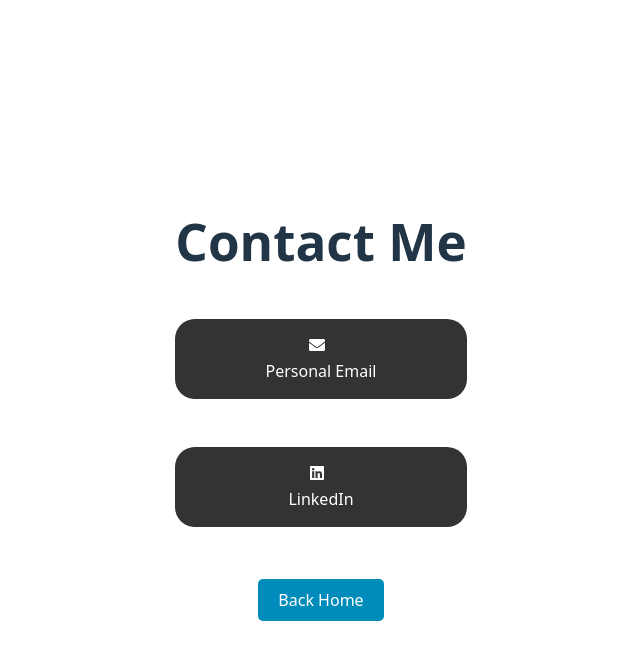
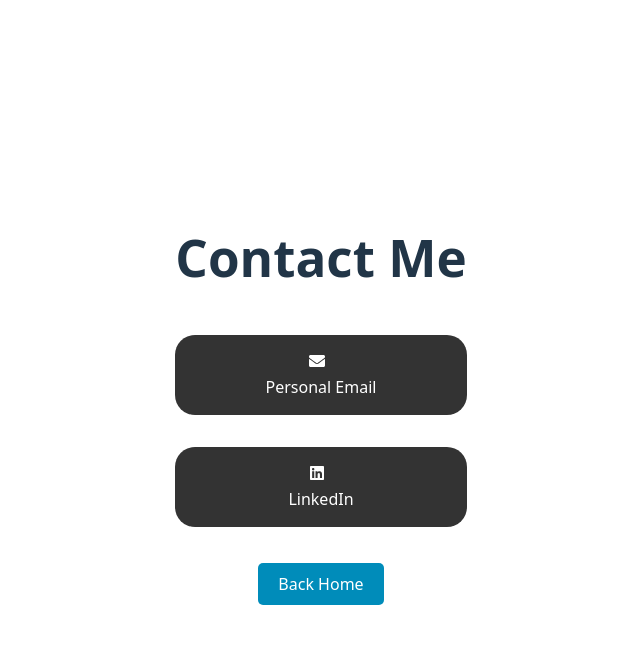
Before and after one commit to jheinem1/jheinem1, a React (Vite) app: page / in a window 1280 px wide. Both pictures are taken after a click on the button "Contact". Shown: the top 660 px of the page, without its empty margins (319-959 px from the left). Built offline with nearby package versions, Linux system fonts and the light colour scheme.

Commit message:
remove spacing styles from Contact page

```diff
--- a/src/pages/Contact.tsx
+++ b/src/pages/Contact.tsx
@@ -12,7 +12,6 @@ function Contact() {
           transition: "all 0.3s ease",
           display: "flex",
           flexDirection: "column",
-          gap: "1rem",
         }}
       >
         <LinkCard
@@ -31,7 +30,6 @@ function Contact() {
       <div
         style={{
           transition: "all 0.3s ease",
-          marginTop: "1rem",
         }}
       >
         <NavButton navigateTo="/">Back Home</NavButton>
```
